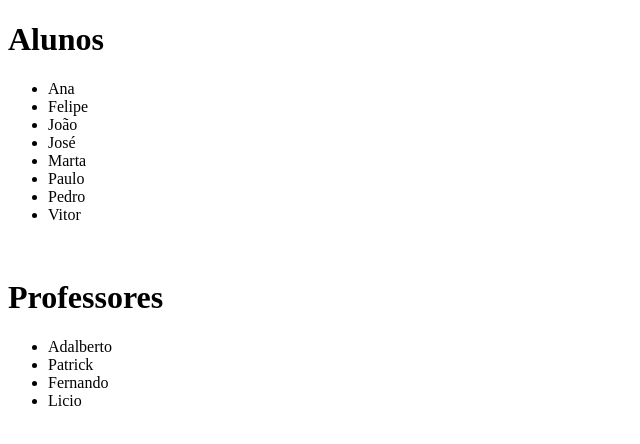
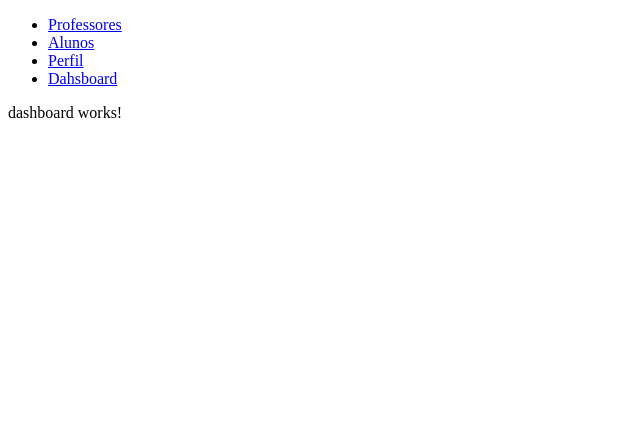
Before and after one commit to bilhares/smartschool, an Angular app: page /dashboard in a window 1280 px wide. Before the commit this address led to /. Shown: the top 444 px of the page, without its empty margins (0-640 px from the left). Built offline with nearby package versions, Linux system fonts and the light colour scheme.

Commit message:
adicao de rotas

```diff
--- a/src/app/app-routing.module.ts
+++ b/src/app/app-routing.module.ts
@@ -1,8 +1,17 @@
 import { NgModule } from '@angular/core';
 import { Routes, RouterModule } from '@angular/router';
+import { ProfessoresComponent } from './professores/professores.component';
+import { AlunosComponent } from './alunos/alunos.component';
+import { PerfilComponent } from './perfil/perfil.component';
+import { DashboardComponent } from './dashboard/dashboard.component';
 
 
-const routes: Routes = [];
+const routes: Routes = [
+  {path:'professores', component:ProfessoresComponent},
+  {path:'alunos', component:AlunosComponent},
+  {path:'perfil', component:PerfilComponent},
+  {path:'dashboard', component:DashboardComponent},
+];
 
 @NgModule({
   imports: [RouterModule.forRoot(routes)],
--- a/src/app/app.component.html
+++ b/src/app/app.component.html
@@ -1,3 +1,9 @@
-<app-alunos></app-alunos>
-<br/>
-<app-professores></app-professores>
+<nav>
+    <ul>
+        <li><a routerLink="professores/">Professores</a></li>
+        <li><a routerLink="alunos">Alunos</a></li>
+        <li><a routerLink="perfil">Perfil</a></li>
+        <li><a routerLink="dashboard">Dahsboard</a></li>
+    </ul>
+</nav>
+<router-outlet></router-outlet>
--- a/src/app/app.module.ts
+++ b/src/app/app.module.ts
@@ -5,12 +5,16 @@
 import { AppComponent } from './app.component';
 import { AlunosComponent } from './alunos/alunos.component';
 import { ProfessoresComponent } from './professores/professores.component';
+import { PerfilComponent } from './perfil/perfil.component';
+import { DashboardComponent } from './dashboard/dashboard.component';
 
 @NgModule({
   declarations: [
     AppComponent,
     AlunosComponent,
-    ProfessoresComponent
+    ProfessoresComponent,
+    PerfilComponent,
+    DashboardComponent
   ],
   imports: [
     BrowserModule,
--- /dev/null
+++ b/src/app/dashboard/dashboard.component.html
@@ -0,0 +1 @@
+<p>dashboard works!</p>
--- /dev/null
+++ b/src/app/dashboard/dashboard.component.ts
@@ -0,0 +1,15 @@
+import { Component, OnInit } from '@angular/core';
+
+@Component({
+  selector: 'app-dashboard',
+  templateUrl: './dashboard.component.html',
+  styleUrls: ['./dashboard.component.css']
+})
+export class DashboardComponent implements OnInit {
+
+  constructor() { }
+
+  ngOnInit(): void {
+  }
+
+}
--- /dev/null
+++ b/src/app/perfil/perfil.component.html
@@ -0,0 +1 @@
+<p>perfil works!</p>
--- /dev/null
+++ b/src/app/perfil/perfil.component.ts
@@ -0,0 +1,15 @@
+import { Component, OnInit } from '@angular/core';
+
+@Component({
+  selector: 'app-perfil',
+  templateUrl: './perfil.component.html',
+  styleUrls: ['./perfil.component.css']
+})
+export class PerfilComponent implements OnInit {
+
+  constructor() { }
+
+  ngOnInit(): void {
+  }
+
+}
```
Also changed, not shown: src/app/dashboard/dashboard.component.css (added), src/app/perfil/perfil.component.css (added), 2 other files (tests, documents, lock files or other folders).
